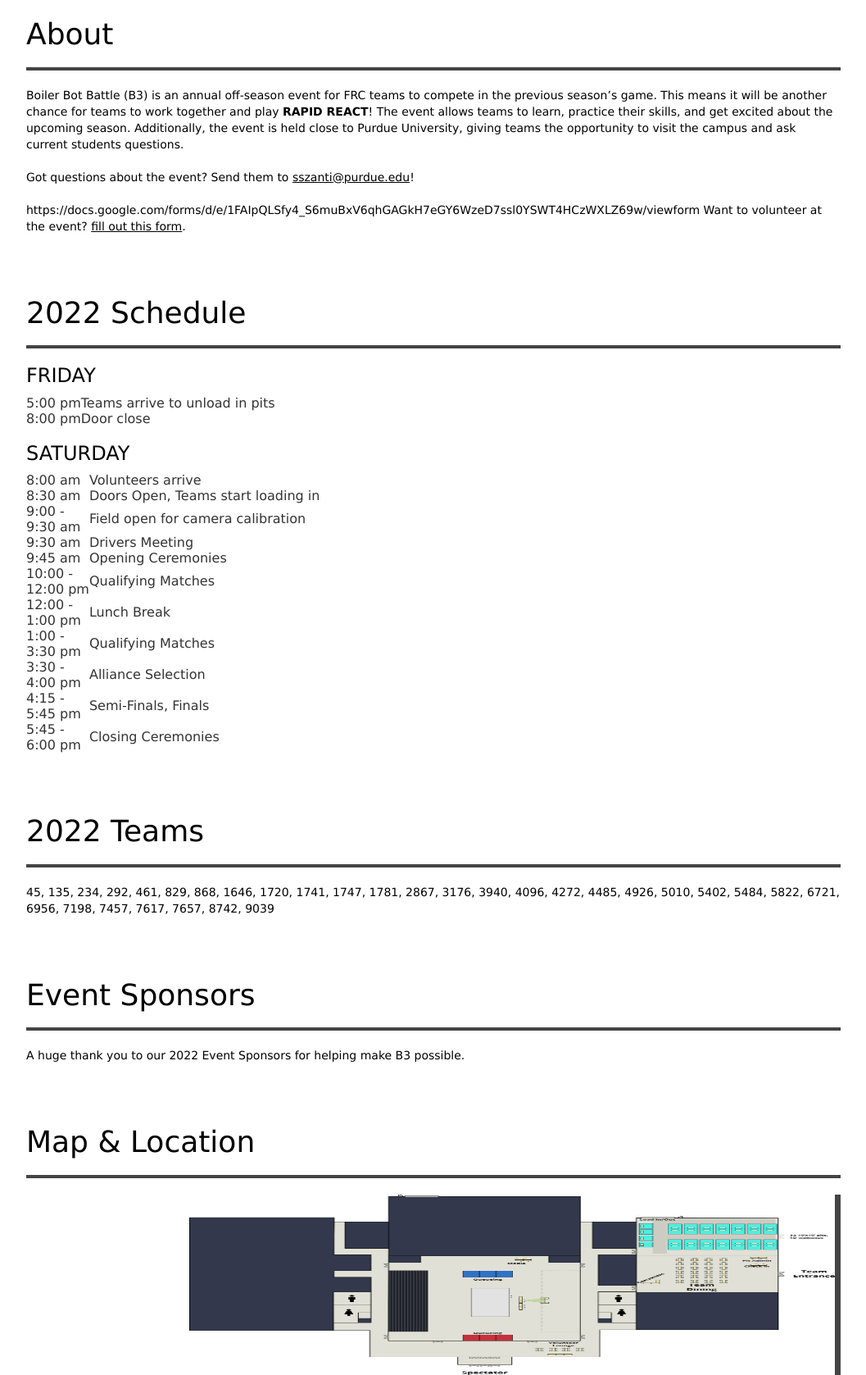
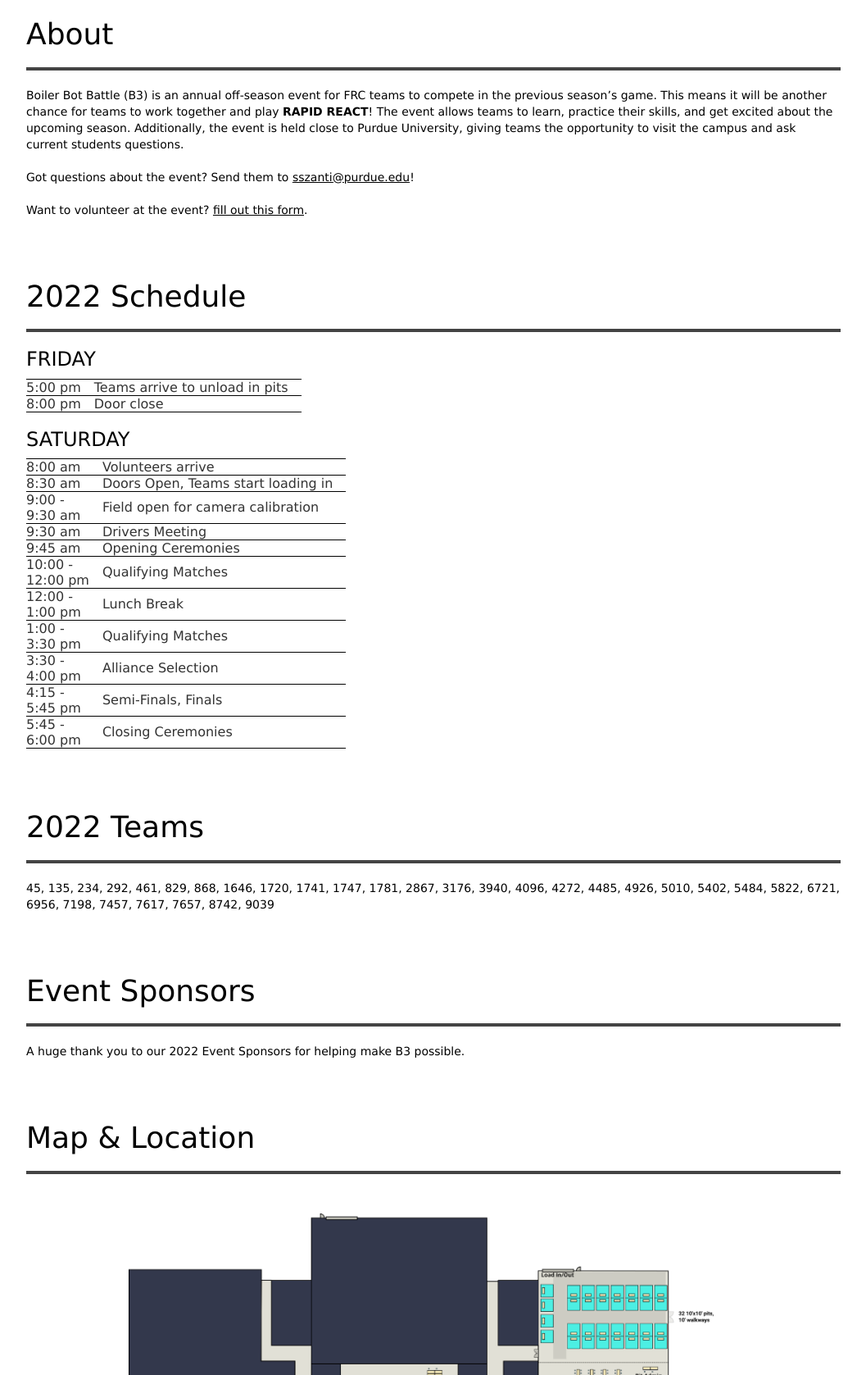
Before and after one commit to purduefirst/purduefirst.github.io, a Jekyll site: the page built from boilerbotbattle.html, in a window 1280 px wide, cut to the strip 926-2603 px from the top of the page. Shown: the whole strip at 82% size, without its empty margins (111-1168 px from the left). Built offline with Jekyll 4.4.1, drawn with Linux system fonts in a browser that asks for light colours.

Commit message:
B3 page formating corrections

```diff
--- a/boilerbotbattle.html
+++ b/boilerbotbattle.html
@@ -16,7 +16,7 @@
         Boiler Bot Battle (B3) is an annual off-season event for FRC teams to compete in the previous season’s game. This means it will be another chance for teams to work together and play <b>RAPID REACT</b>! The event allows teams to learn, practice their skills, and get excited about the upcoming season. Additionally, the event is held close to Purdue University, giving teams the opportunity to visit the campus and ask current students questions.
 	<br><br>
 	Got questions about the event? Send them to <a href="mailto:sszanti@purdue.edu">sszanti@purdue.edu</a>!
-	<br><br>https://docs.google.com/forms/d/e/1FAIpQLSfy4_S6muBxV6qhGAGkH7eGY6WzeD7ssl0YSWT4HCzWXLZ69w/viewform
+	<br><br>
 	Want to volunteer at the event? <a href="https://forms.gle/F7ng5jcJgT1iZSdw5">fill out this form</a>.
     </div>
 </section>
@@ -24,9 +24,15 @@
 <section id="schedule" class="primary-section">
     <div class="container">
 	<style>
-		tr > * + * {
-		  padding-right: 4em;
-		}
+	    table, th, td {
+	      border: 1px solid black;
+	      border-collapse: collapse;
+	      border-left: none;
+	      border-right: none;
+	    }
+	    td {
+	      padding-right: 1em;
+	    }
 	</style>
         <h1>2022 Schedule</h1><hr />
 	<h3>FRIDAY</h3>
@@ -150,8 +156,8 @@
 <section id="location" class="primary-section">
 <div class="container">
   <h1>Map & Location</h1><hr />
-  <img src="img/FairgroundsB3Map.png" style="margin: auto; width:80%;"/>
   <div class="center">
+    <img src="img/FairgroundsB3Map.png" style="height:550px;border:0;float:left;">
     <iframe src="https://www.google.com/maps/embed?pb=!1m14!1m8!1m3!1d978.893267809902!2d-86.88256896738342!3d40.39633519107276!3m2!1i1024!2i768!4f13.1!3m3!1m2!1s0x88131d0c6178c60f%3A0x1b5f05e5f88af09a!2sTippecanoe%20County%20Fairgrounds!5e0!3m2!1sen!2sus!4v1663001541135!5m2!1sen!2sus" width="600" height="450" style="border:0;" allowfullscreen="" loading="lazy" referrerpolicy="no-referrer-when-downgrade"></iframe>
   </div>
 </div>
```
